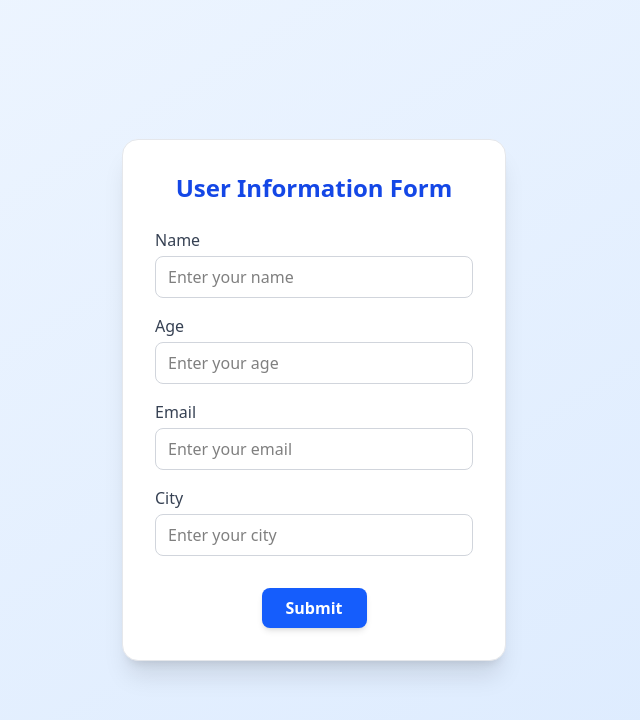
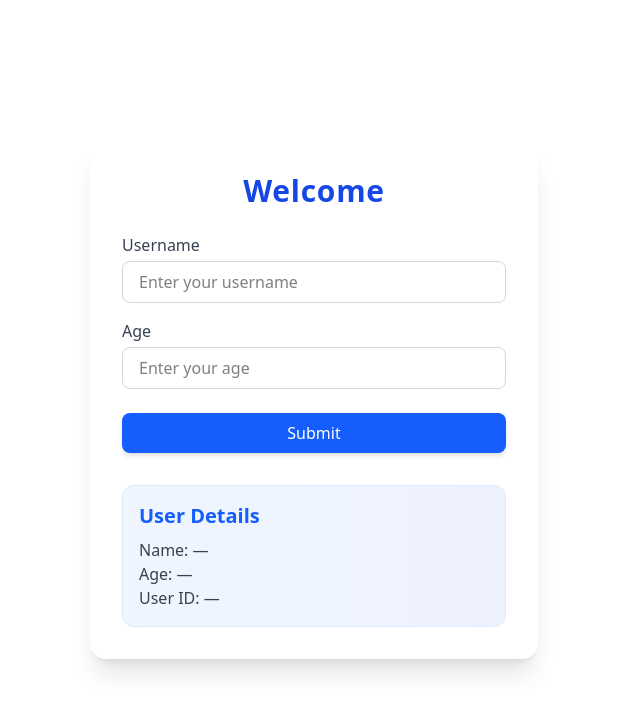
Before and after one commit to chathurangi-dulsara/my-react-app, a React (Vite) app: page / in a window 1280 px wide. Shown: the top 720 px of the page, without its empty margins (326-966 px from the left). Built offline with nearby package versions, Linux system fonts and the light colour scheme.

Commit message:
feat: implement Login component with user input handling and context integration

```diff
--- a/src/App.jsx
+++ b/src/App.jsx
@@ -1,16 +1,22 @@
 import React from 'react'
-import { BrowserRouter as Router, Routes, Route, BrowserRouter } from 'react-router-dom';
-import UseRef from './Components/UseRef';
+import { BrowserRouter, Routes, Route } from 'react-router-dom';
+import UseRef from './Components/UseRef'
+import UserAuth from './Context/useContext';
+import Login from './Components/Login';
 
 function App() {
   return (
-    <BrowserRouter>
+    <>
+    {<UserAuth>
+      <Login/>
+      </UserAuth>}
+    {/* <BrowserRouter>
 
       <Routes>
         <Route path="/" element={<UseRef />} />
       </Routes>
-
-    </BrowserRouter>
+    </BrowserRouter> */}
+    </>
   );
 }
 export default App;
--- /dev/null
+++ b/src/Components/Login.jsx
@@ -0,0 +1,57 @@
+import { useContext, useRef } from "react";
+import { userData } from "../Context/useContext";
+import HandleSubmit from "../Utils/userValidate";
+
+export default function Login() {
+  const { userDetails, setUserDetails } = useContext(userData);
+  const usernameRef = useRef();
+  const ageRef = useRef();
+
+  return (
+    <div className="flex flex-col items-center justify-center min-h-screen">
+      <div className="bg-white/80 backdrop-blur-lg shadow-xl rounded-2xl p-8 w-full max-w-md transition-transform transform hover:scale-[1.02]">
+        <h1 className="text-3xl font-semibold text-center text-blue-700 mb-6 tracking-wide">
+          Welcome
+        </h1>
+
+
+        <label className="flex flex-col mb-4">
+          <span className="text-gray-700 font-medium mb-1">Username</span>
+          <input
+            type="text"
+            ref={usernameRef}
+            placeholder="Enter your username"
+            className="border border-gray-300 rounded-lg px-4 py-2 focus:outline-none focus:ring-2 focus:ring-blue-400 transition-all"
+          />
+        </label>
+
+
+        <label className="flex flex-col mb-4">
+          <span className="text-gray-700 font-medium mb-1">Age</span>
+          <input
+            type="text"
+            ref={ageRef}
+            placeholder="Enter your age"
+            className="border border-gray-300 rounded-lg px-4 py-2 focus:outline-none focus:ring-2 focus:ring-blue-400 transition-all"
+          />
+        </label>
+
+
+        <button
+          onClick={() => HandleSubmit(usernameRef, ageRef, setUserDetails)}
+          className="w-full mt-2 bg-blue-600 text-white font-medium py-2 rounded-lg shadow-md hover:bg-blue-700 hover:shadow-lg active:scale-95 transition-all"
+        >
+          Submit
+        </button>
+
+
+        <div className="mt-8 p-4 rounded-xl bg-gradient-to-r from-blue-50 to-indigo-50 border border-blue-100">
+          <h2 className="text-xl font-semibold text-blue-600 mb-2">User Details</h2>
+          <p className="text-gray-700"><span className="font-medium">Name:</span> {userDetails.name || "—"}</p>
+          <p className="text-gray-700"><span className="font-medium">Age:</span> {userDetails.age || "—"}</p>
+          <p className="text-gray-700"><span className="font-medium">User ID:</span> {userDetails.userId || "—"}</p>
+        </div>
+      </div>
+    </div>
+  );
+}
--- /dev/null
+++ b/src/Components/useReducer.jsx
@@ -0,0 +1,8 @@
+import { useReducer } from "react";
+
+export default function UseReducer() {
+  const [state, dispatch] = useReducer(reducer, initialState={
+    count: 0
+
+  });
+}
--- /dev/null
+++ b/src/Context/useContext.jsx
@@ -0,0 +1,22 @@
+import { createContext, useState } from "react";
+
+export const userData = createContext({})
+
+
+const UserAuth = ({children}) => {
+    const [userDetails,setUserDetails]=useState({
+        name:"",
+        age:"",
+       userId:"",
+    })
+
+
+return(
+    <div>
+        <userData.Provider value={{userDetails,setUserDetails}}>{children}
+        </userData.Provider>
+    </div>
+)
+}
+
+export default UserAuth;
--- /dev/null
+++ b/src/Utils/userValidate.js
@@ -0,0 +1,11 @@
+export default function HandleSubmit(username,age,setFun) {
+    setFun((pre)=>({
+        ...pre,
+        name:username.current.value,
+        age:age.current.value,
+        userId:username.current.value
+    }));
+    username.current.value = "";
+    age.current.value = "";
+
+}
```
